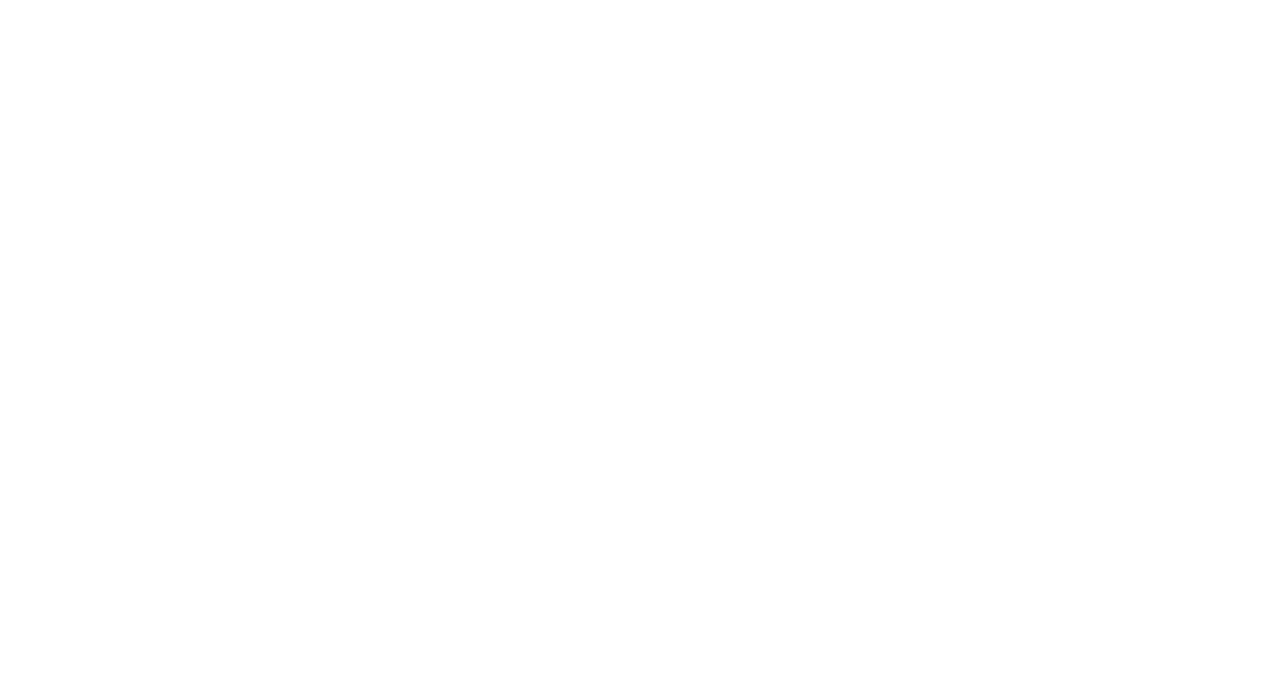
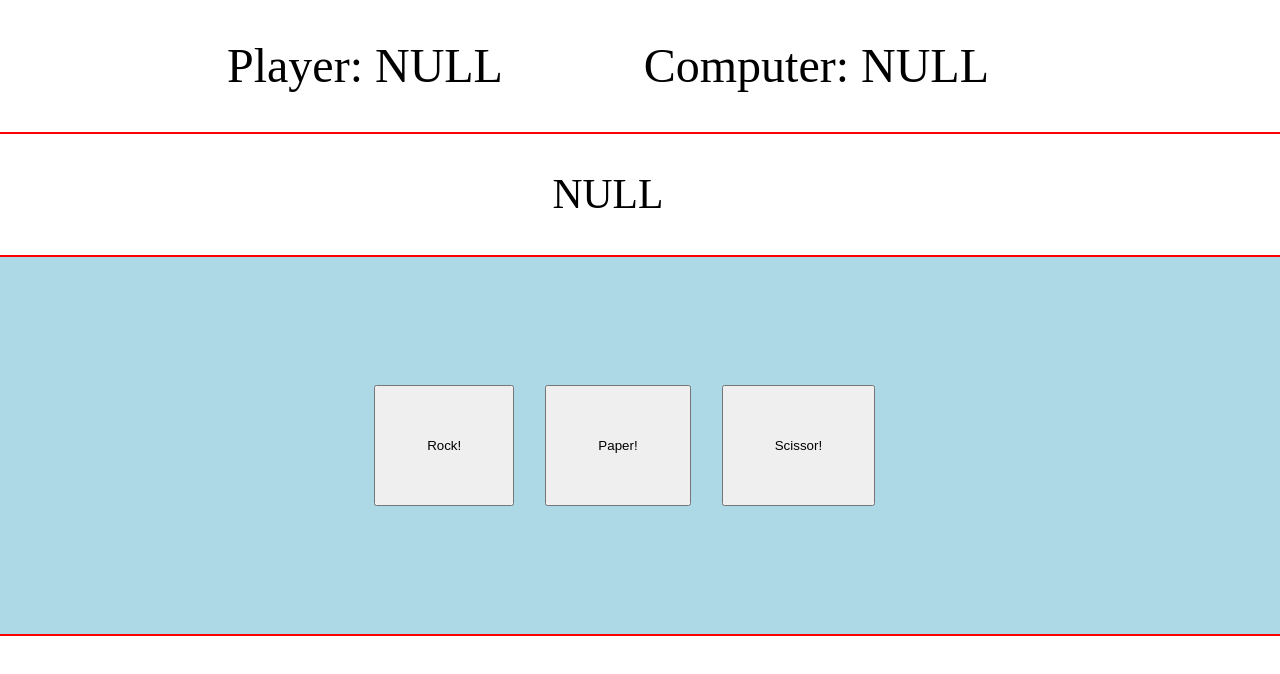
Before and after one commit to hahanoworkprofile/rock-paper-scissor, a plain HTML site: page index.html in a window 1280 px wide. Drawn offline with Linux system fonts and the light colour scheme.

Commit message:
finised styling and fixed some code

```diff
--- a/app.js
+++ b/app.js
@@ -1,9 +1,9 @@
 const choices = ["rock", "paper", "scissor"];
-
-const computerPlay = () => choices[Math.floor(Math.random()*choices.length)]
 
 let playerScore = 0;
 let computerScore = 0;
+
+const computerPlay = () => choices[Math.floor(Math.random()*choices.length)]
 
 const playRound = (playerSelection, computerSelection) => {
     if(playerSelection==computerSelection) return "Draw";
@@ -17,19 +17,19 @@ const playRound = (playerSelection, computerSelection) => {
     return "Lose! Your " + playerSelection + " loses " + computerSelection ;
 }
 
-const game = (rounds) => {
-    if (playerScore>=5) {
-        console.log("You win!");
-        return;
-    }
-    if(computerScore>=5) {
-        console.log("You lose!");
-        return;
-    }
+// const game = (rounds) => {
+//     if (playerScore>=5) {
+//         console.log("You win!");
+//         return;
+//     }
+//     if(computerScore>=5) {
+//         console.log("You lose!");
+//         return;
+//     }
 
-    let playerChoice;
-    playerChoice = prompt("RPS?").toLowerCase();
-    console.log(playRound(playerChoice, computerPlay()));
-    console.log("Player: " + playerScore);
-    console.log("Computer: " + computerScore);
-}
+//     let playerChoice;
+//     playerChoice = prompt("RPS?").toLowerCase();
+//     console.log(playRound(playerChoice, computerPlay()));
+//     console.log("Player: " + playerScore);
+//     console.log("Computer: " + computerScore);
+// }
--- a/index.html
+++ b/index.html
@@ -3,8 +3,23 @@
     <meta charset="UTF-8" />
     <meta http-equiv="X-UA-Compatible" content="IE=edge" />
     <meta name="viewport" content="width=device-width, initial-scale=1.0" />
-    <script src="./app.js"></script>
+    <link rel="stylesheet" href="styles.css" />
     <title>Rock Paper Scissor</title>
   </head>
-  <body></body>
+  <body>
+    <div class="col-container">
+      <div class="results container">
+        <p class="result player">Player: NULL</p>
+        <p class="result computer">Computer: NULL</p>
+      </div>
+      <p class="result text">NULL</p>
+      <div class="container panel">
+        <button data-choice="rock" class="choice rock">Rock!</button>
+        <button data-choice="paper" class="choice paper">Paper!</button>
+        <button data-choice="scissor" class="choice scissor">Scissor!</button>
+      </div>
+    </div>
+
+    <script src="./app.js"></script>
+  </body>
 </html>
--- /dev/null
+++ b/styles.css
@@ -0,0 +1,37 @@
+* {
+  margin: 0;
+  padding: 0;
+}
+.col-container {
+  display: flex;
+  flex-direction: column;
+}
+
+.container {
+  display: flex;
+  outline: 2px red solid;
+  justify-content: center;
+}
+
+.result {
+  margin-right: 5%;
+  padding: 3%;
+  font-size: 3rem;
+}
+
+.result.text {
+  text-align: center;
+  font-size: 2.6rem;
+}
+
+.panel {
+  background-color: lightblue;
+  justify-content: center;
+  align-items: center;
+  padding: 10%;
+}
+
+.choice {
+  padding: 5%;
+  margin-right: 3%;
+}
```
